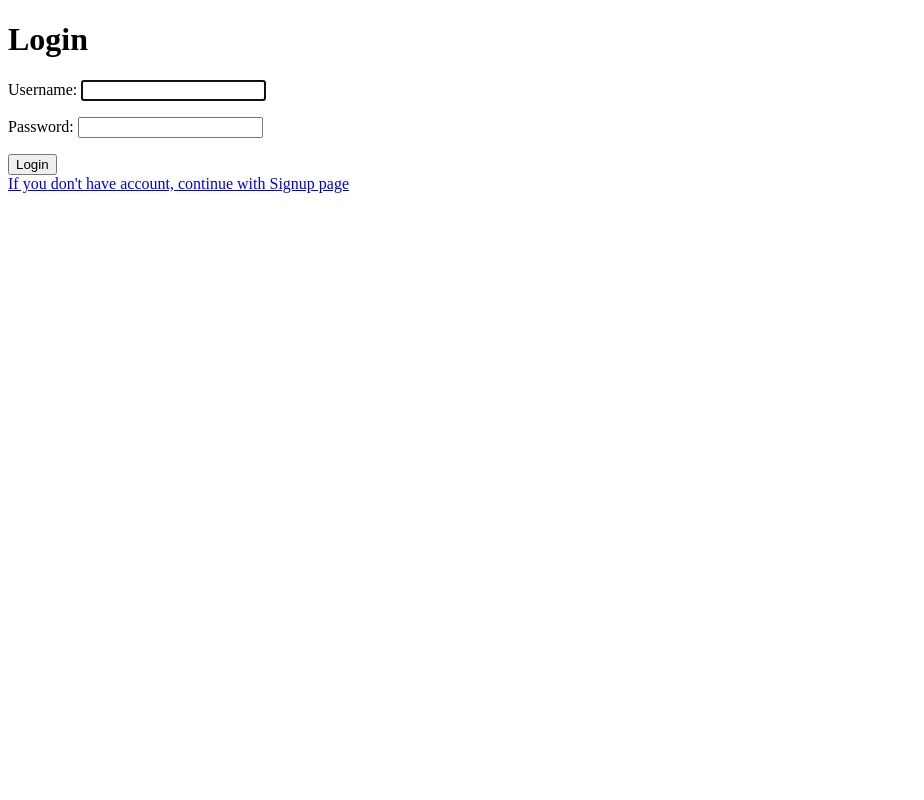
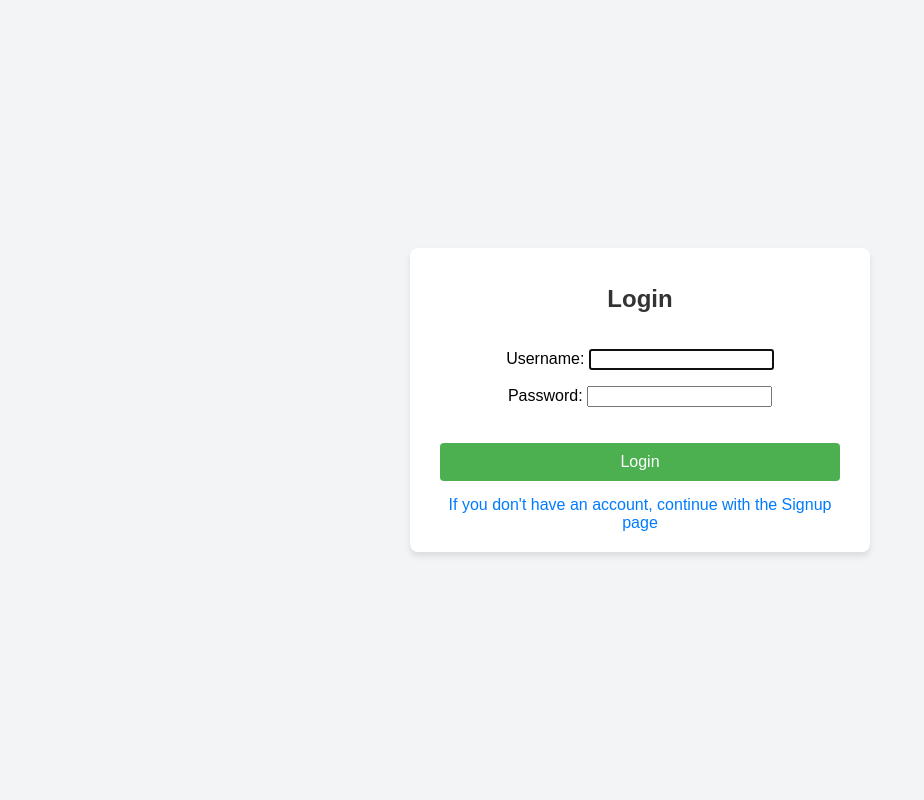
Before and after one commit to BBayramN/AI-intrusion-detector, a Django app: template test_app/templates/login.html in a window 1280 px wide. Shown: the whole page, without its empty margins (0-924 px from the left). Run offline with Django 5.2, Linux system fonts and the light colour scheme; the template is opened without the code that fills it: values that come from a table or form of the project are taken from there, others are empty; parts of the project's set-up code (start-up, migrations or seed data) failed here and were passed over.

Commit message:
login css

```diff
--- a/test_app/templates/login.html
+++ b/test_app/templates/login.html
@@ -2,14 +2,82 @@
 <html>
 <head>
     <title>Login</title>
+    <style>
+        body {
+            font-family: Arial, sans-serif;
+            background-color: #f3f4f6;
+            margin: 0;
+            padding: 0;
+            display: flex;
+            justify-content: center;
+            align-items: center;
+            height: 100vh;
+        }
+
+        .container {
+            background: #ffffff;
+            padding: 20px 30px;
+            border-radius: 8px;
+            box-shadow: 0 4px 6px rgba(0, 0, 0, 0.1);
+            width: 100%;
+            max-width: 400px;
+            text-align: center;
+        }
+
+        h1 {
+            font-size: 24px;
+            color: #333333;
+            margin-bottom: 20px;
+        }
+
+        form {
+            display: flex;
+            flex-direction: column;
+        }
+
+        form button {
+            background-color: #4CAF50;
+            color: white;
+            padding: 10px 15px;
+            border: none;
+            border-radius: 4px;
+            cursor: pointer;
+            font-size: 16px;
+            margin-top: 10px;
+        }
+
+        form button:hover {
+            background-color: #45a049;
+        }
+
+        a {
+            display: block;
+            margin-top: 15px;
+            color: #007BFF;
+            text-decoration: none;
+        }
+
+        a:hover {
+            text-decoration: underline;
+        }
+
+        .csrf-token {
+            margin-bottom: 10px;
+        }
+
+    </style>
 </head>
 <body>
+    <div class="container">
         <h1>Login</h1>
         <form method="post">
             {% csrf_token %}
+            <div class="csrf-token">
                 {{ form.as_p }}
+            </div>
             <button type="submit">Login</button>
         </form>
-    <a href="/signup/">If you don't have account, continue with Signup page</a>
+        <a href="/signup/">If you don't have an account, continue with the Signup page</a>
+    </div>
 </body>
 </html>
```
Lines whose indentation alone changed are shown as unchanged.
